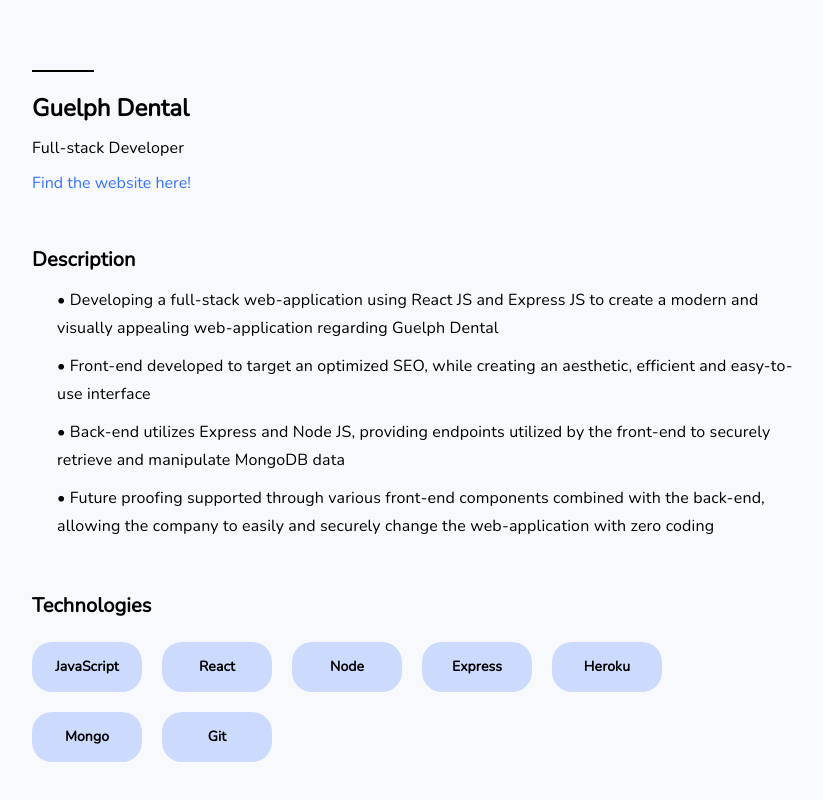
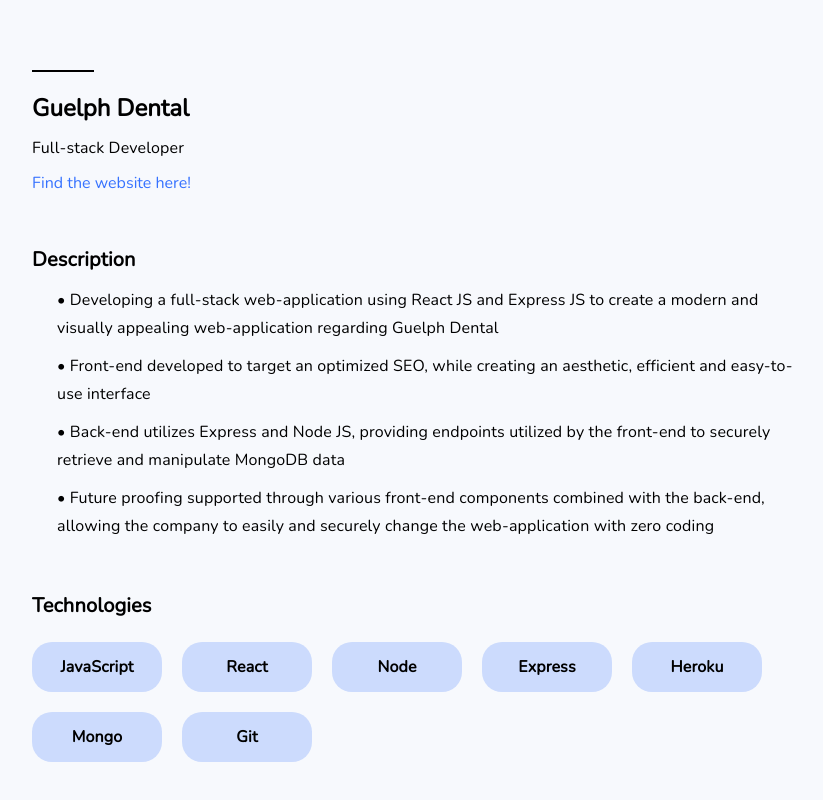
Before and after one commit to brandenphan/Portfolio-v2, a React (Create React App) app: page /GuelphDental in a window 1280 px wide. Shown: the part 540-1340 px from the top of the page, without its empty margins (88-911 px from the left). Built offline with nearby package versions, Linux system fonts and the light colour scheme.

Commit message:
made tech boxes larger on big screen since they were too small

```diff
--- a/src/Pages/Work/GuelphDental.js
+++ b/src/Pages/Work/GuelphDental.js
@@ -65,8 +65,8 @@ const GuelphDental = () => {
                 </Typography>
                 <Grid container sx={{display: "flex", flexDirection: "row", justifyContent: "flex-start", marginTop: "20px"}}>
                     {["JavaScript", "React", "Node", "Express", "Heroku", "Mongo", "Git"].map((language, ID) => (
-                        <Grid item key={ID} sx={{marginRight: "20px", marginBottom: "20px", width: "110px", height: "50px", backgroundColor: "#ccdbfd", borderRadius: "20px", display: "flex", justifyContent: "center", alignItems: "center"}}>
-                            <Typography variant="subtitle2" align="center" sx={{fontFamily: "Nunito", fontWeight: width > 700 ? "bold" : ""}}>{language}</Typography>
+                        <Grid item key={ID} sx={{marginRight: "20px", marginBottom: "20px", width: width > 700 ? "130px" : "110px", height: "50px", backgroundColor: "#ccdbfd", borderRadius: "20px", display: "flex", justifyContent: "center", alignItems: "center"}}>
+                            <Typography variant={width > 700 ? "subtitle1" : "subtitle2"} align="center" sx={{fontFamily: "Nunito", fontWeight: width > 700 ? "bold" : ""}}>{language}</Typography>
                         </Grid>
                     ))}
                 </Grid>
--- a/src/Pages/Work/Lotus.js
+++ b/src/Pages/Work/Lotus.js
@@ -55,8 +55,8 @@ const Lotus = () => {
                 </Typography>
                 <Grid container sx={{display: "flex", flexDirection: "row", justifyContent: "flex-start", marginTop: "20px"}}>
                     {["JavaScript", "React", "Node", "Git"].map((language, ID) => (
-                        <Grid item key={ID} sx={{marginRight: "20px", marginBottom: "20px", width: "110px", height: "50px", backgroundColor: "#E3D5CA", borderRadius: "20px", display: "flex", justifyContent: "center", alignItems: "center"}}>
-                            <Typography variant="subtitle2" align="center" sx={{fontFamily: "Nunito", fontWeight: width > 700 ? "bold" : ""}}>{language}</Typography>
+                        <Grid item key={ID} sx={{marginRight: "20px", marginBottom: "20px", width: width > 700 ? "130px" : "110px", height: "50px", backgroundColor: "#E3D5CA", borderRadius: "20px", display: "flex", justifyContent: "center", alignItems: "center"}}>
+                            <Typography variant={width > 700 ? "subtitle1" : "subtitle2"} align="center" sx={{fontFamily: "Nunito", fontWeight: width > 700 ? "bold" : ""}}>{language}</Typography>
                         </Grid>
                     ))}
                 </Grid>
--- a/src/Pages/Work/cutsbyjz.js
+++ b/src/Pages/Work/cutsbyjz.js
@@ -57,8 +57,8 @@ const Cutsbyjz = () => {
                 </Typography>
                 <Grid container sx={{display: "flex", flexDirection: "row", justifyContent: "flex-start", marginTop: "20px"}}>
                     {["TypeScript", "React", "Netlify", "Node"].map((language, ID) => (
-                        <Grid item key={ID} sx={{marginRight: "20px", marginBottom: "20px", width: "110px", height: "50px", backgroundColor: "#DADADA", borderRadius: "20px", display: "flex", justifyContent: "center", alignItems: "center"}}>
-                            <Typography variant="subtitle2" align="center" sx={{fontFamily: "Nunito", fontWeight: width > 700 ? "bold" : ""}}>{language}</Typography>
+                        <Grid item key={ID} sx={{marginRight: "20px", marginBottom: "20px", width: width > 700 ? "130px" : "110px", height: "50px", backgroundColor: "#DADADA", borderRadius: "20px", display: "flex", justifyContent: "center", alignItems: "center"}}>
+                            <Typography variant={width > 700 ? "subtitle1" : "subtitle2"} align="center" sx={{fontFamily: "Nunito", fontWeight: width > 700 ? "bold" : ""}}>{language}</Typography>
                         </Grid>
                     ))}
                 </Grid>
```
